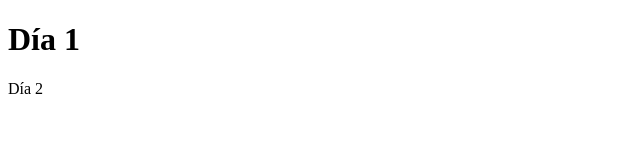
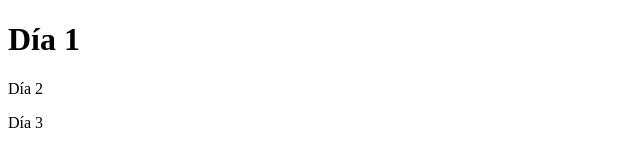
Before and after one commit to dcortesnet/test-git, a plain HTML site: page index.html in a window 1280 px wide. Shown: the full height of the page, 0-640 px from the left. Drawn offline with Linux system fonts and the light colour scheme.

Commit message:
termine el dia 3 con p

```diff
--- a/index.html
+++ b/index.html
@@ -8,5 +8,6 @@
 <body>
     <h1>Día 1</h1>
     <p>Día 2</p>
+    <p>Día 3</p>
 </body>
 </html>
```
